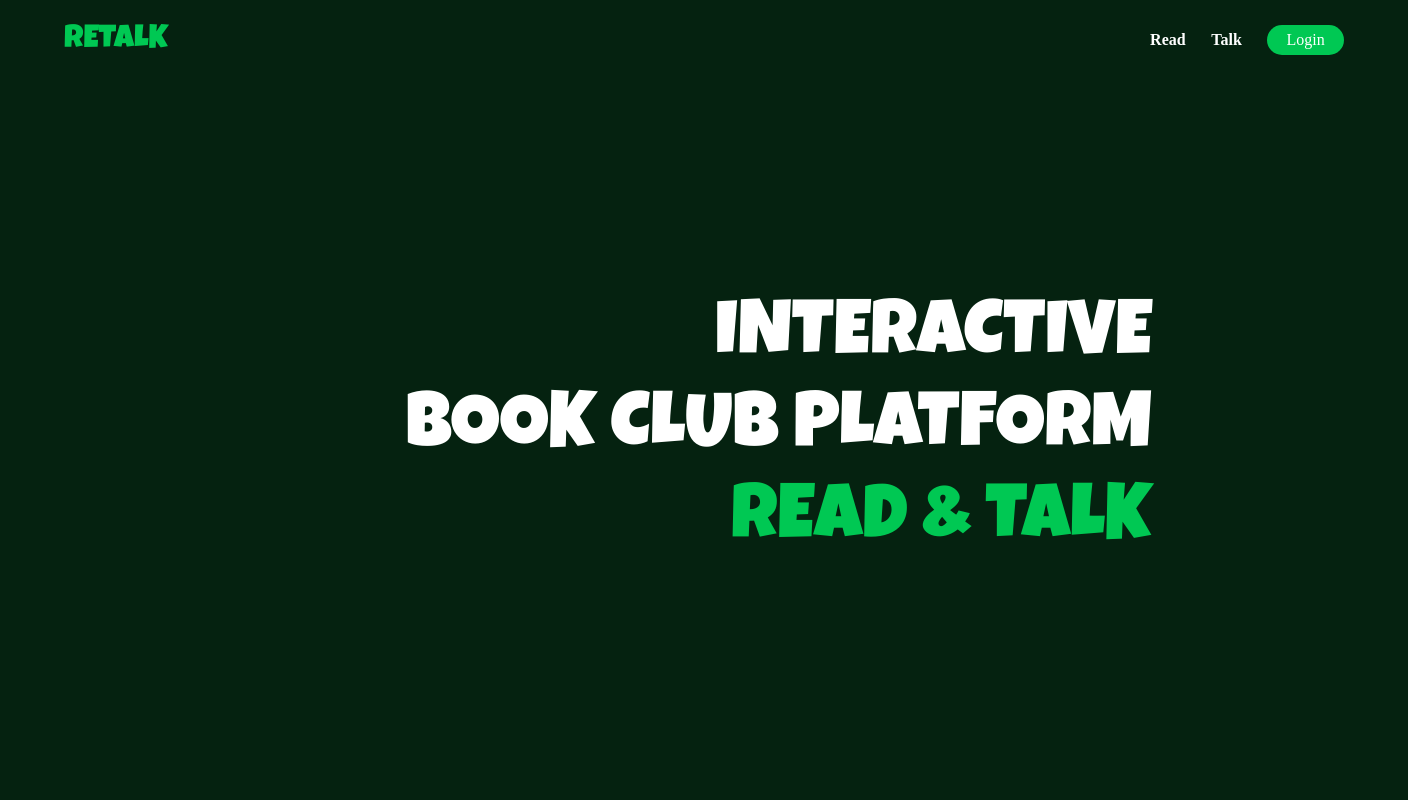
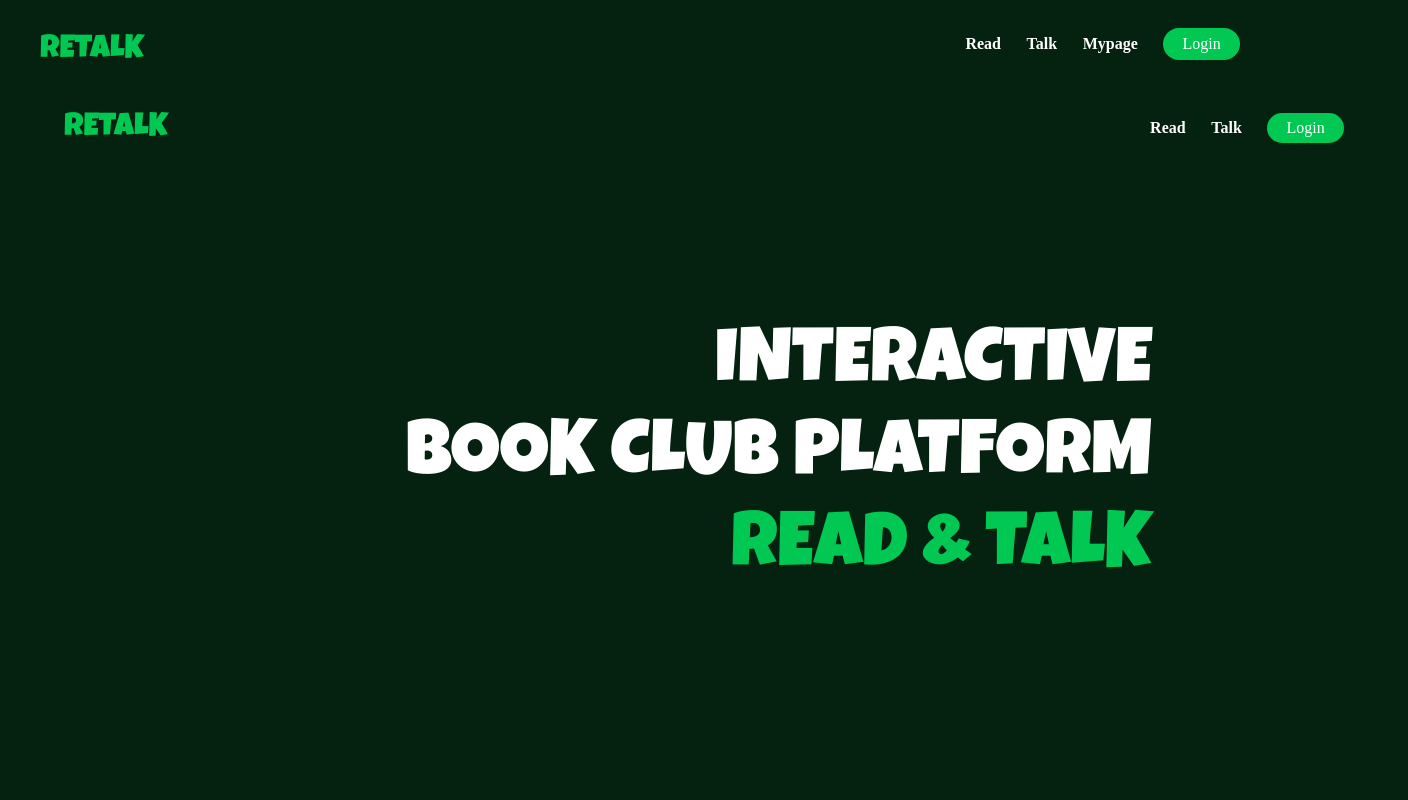
Before and after one commit to lemongza/RETALK, a React (Create React App) app in the folder frontend/: page /retalk/ in a window 1280 px wide. Shown: the top 800 px of the page, 1408 px wide, since content can reach past the window. Built offline with nearby package versions, Linux system fonts and the light colour scheme; a web font is replaced by a local one.

Commit message:
Header 고정위치로

```diff
--- a/frontend/src/components/layout/Footer.jsx
+++ b/frontend/src/components/layout/Footer.jsx
@@ -1,6 +1,7 @@
 import styled from "styled-components";
 
 const Footer = styled.div`
+  transform: translateY(88px);
   max-width: 1200px;
   width: 100%;
   height: 109px;
--- a/frontend/src/components/layout/Header.jsx
+++ b/frontend/src/components/layout/Header.jsx
@@ -9,18 +9,19 @@ const MainHeader = styled.div`
   height: 100%;
   display: flex;
   flex-direction: column;
+  background-color: #052210;
 `;
 const Header = styled.div`
-  //position: fixed;
+  position: fixed;
   max-width: 1200px;
   width: 100%;
   margin: 0 auto;
-  height: 100px;
+  height: 88px;
   display: flex;
   align-items: center;
   justify-content: space-between;
   line-height: 80px;
-  //background: #052210;
+  background: #052210;
   z-index: 10;
 `;
 const RetalkLogo = styled.div`
--- a/frontend/src/css/App.css
+++ b/frontend/src/css/App.css
@@ -37,19 +37,18 @@
   }
 }
 
-
-html,body{
+html,
+body {
   height: 100%;
   width: auto;
   margin: 0px;
   padding: 0px;
   background-color: #052210;
-
 }
 
-.main-container{
-
-padding: 10px 0;
+.main-container {
+  transform: translateY(88px);
+  padding-top: 50px;
   max-width: 1440px;
   min-height: 90vh;
   margin: 0 auto;
```
Lines whose indentation alone changed are shown as unchanged.
